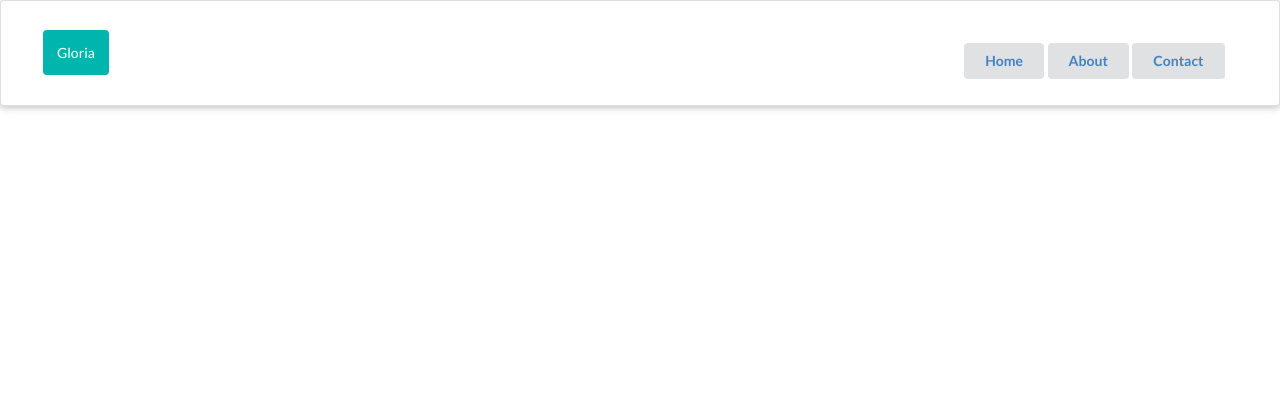
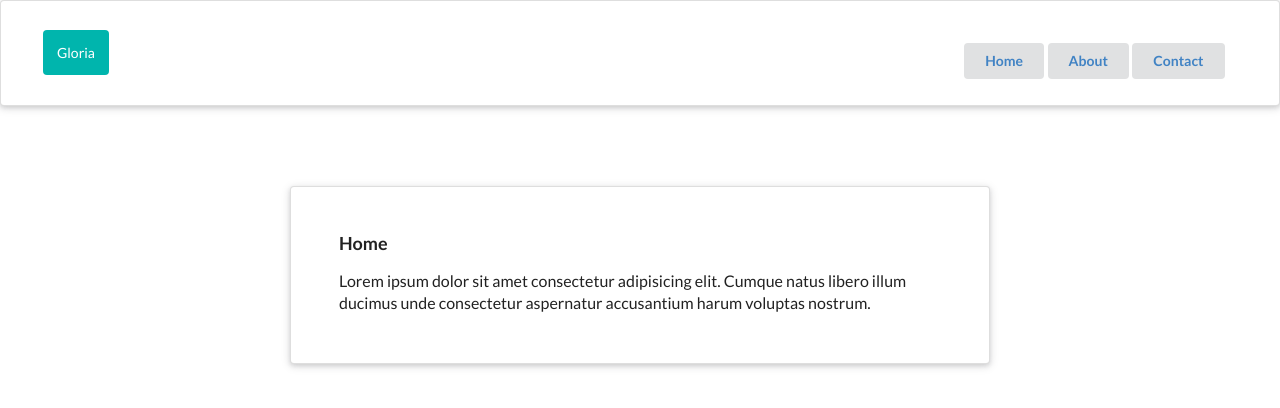
Before and after one commit to Cemalovic/react-redux-router-portals, a JavaScript app: page / in a window 1280 px wide. Shown: the top 408 px of the page. Built offline with nearby package versions, Linux system fonts and the light colour scheme.

Commit message:
Added Router

```diff
--- a/package.json
+++ b/package.json
@@ -8,6 +8,7 @@
     "@testing-library/user-event": "^13.5.0",
     "react": "^18.1.0",
     "react-dom": "^18.1.0",
+    "react-router-dom": "^6.3.0",
     "react-scripts": "5.0.1",
     "web-vitals": "^2.1.4"
   },
--- a/src/App.js
+++ b/src/App.js
@@ -1,10 +1,21 @@
+import { BrowserRouter, Routes, Route } from 'react-router-dom'
+import About from './components/About'
+import Contact from './components/Contact'
+import Home from './components/Home'
 import Navbar from './components/Navbar'
 
 function App() {
   return (
-    <div className='App'>
-      <Navbar />
-    </div>
+    <BrowserRouter>
+      <div className='App'>
+        <Navbar />
+        <Routes>
+          <Route path='/' element={<Home />} />
+          <Route path='/about' element={<About />} />
+          <Route path='/contact' element={<Contact />} />
+        </Routes>
+      </div>
+    </BrowserRouter>
   )
 }
 
--- a/src/components/Navbar.js
+++ b/src/components/Navbar.js
@@ -1,16 +1,21 @@
+import { NavLink } from 'react-router-dom'
+import { Link } from 'react-router-dom'
+
 const Navbar = () => {
   return (
     <nav className='ui raised very padded segment'>
-      <a className='ui teal inverted segment'>Gloria</a>
+      <Link to='/' className='ui teal inverted segment'>
+        Gloria
+      </Link>
       <div className='ui right floated header'>
         <button className='ui button'>
-          <a href='/'>Home</a>
+          <NavLink to='/'>Home</NavLink>
         </button>
         <button className='ui button'>
-          <a href='/about'>About</a>
+          <NavLink to='/about'>About</NavLink>
         </button>
         <button className='ui button'>
-          <a href='/contact'>Contact</a>
+          <NavLink to='/contact'>Contact</NavLink>
         </button>
       </div>
     </nav>
```
Also changed, not shown: 1 other file (tests, documents, lock files or other folders).
